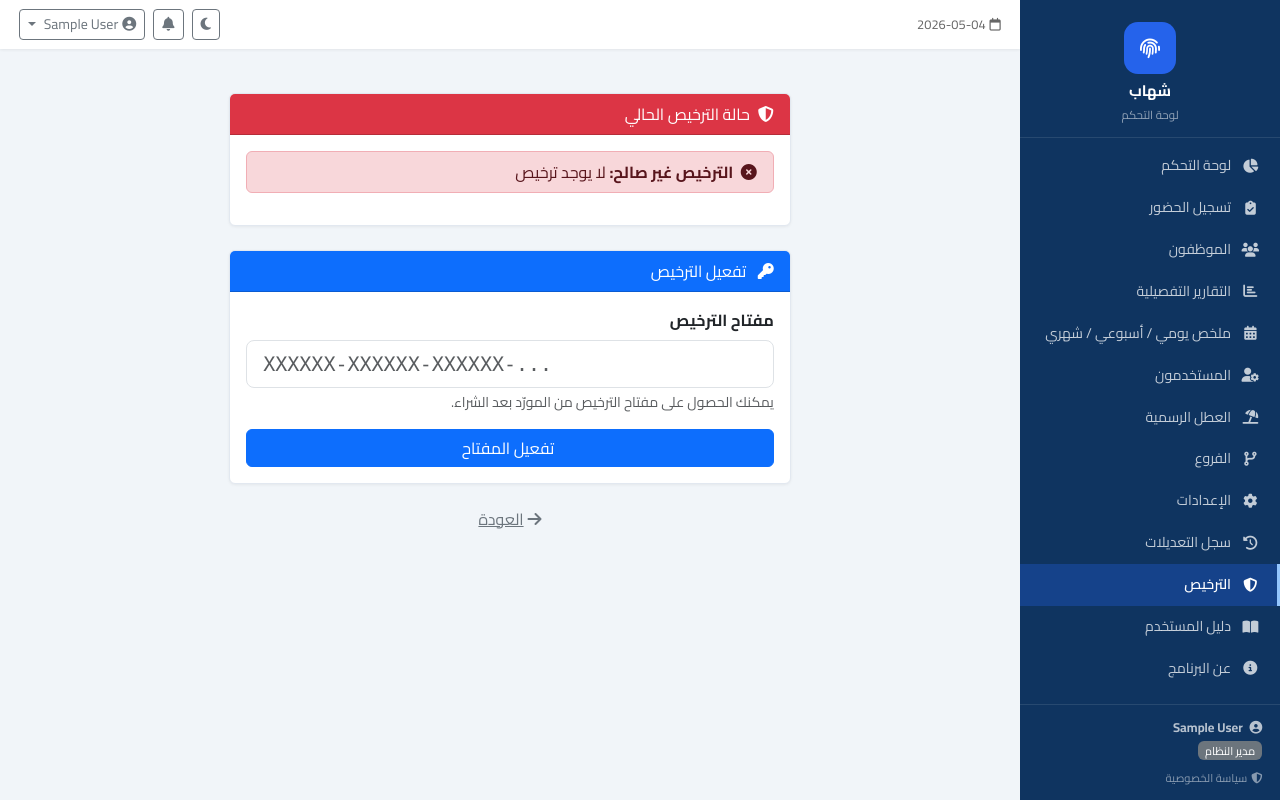
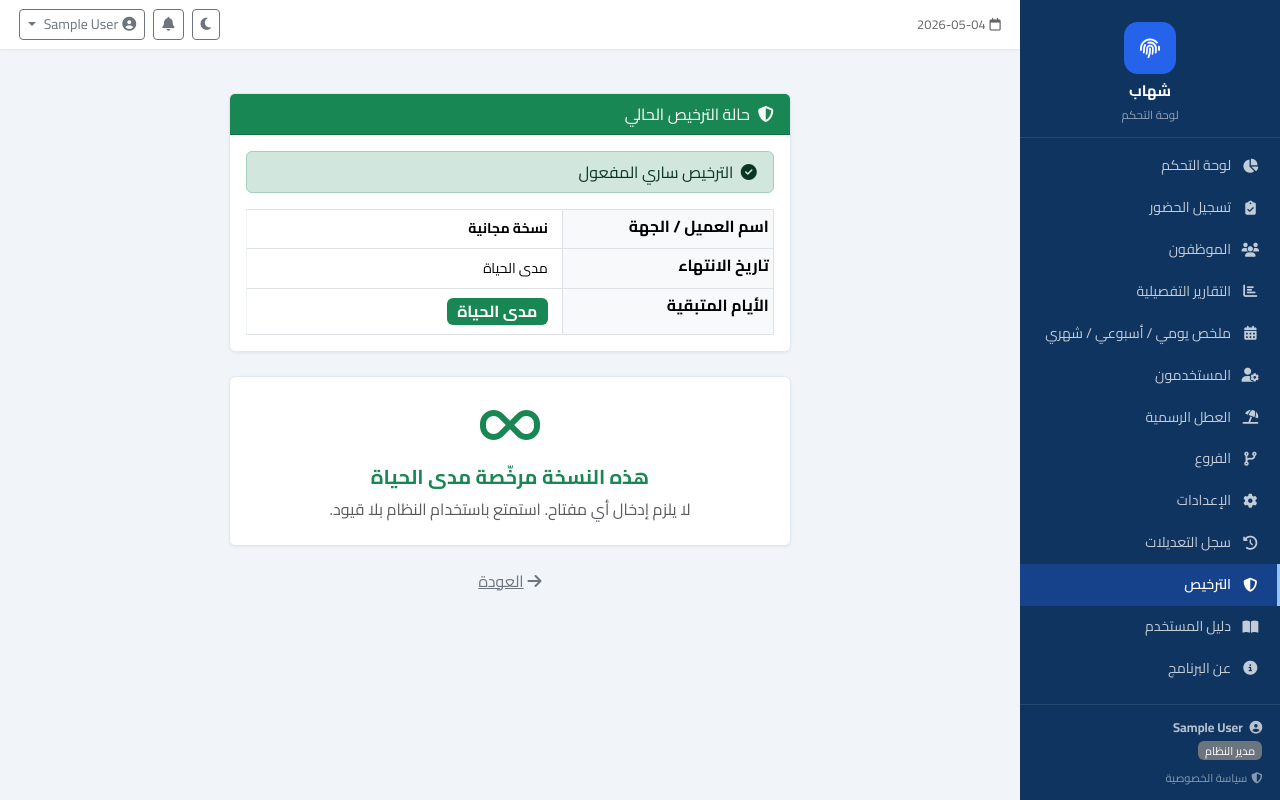
Before and after one commit to maha1236890-arch/shahab, a Flask app: page /license in a window 1280 px wide. Run offline with Flask 3, Linux system fonts and the light colour scheme; the visitor is signed in with stand-in values (Sample User, id 1); data comes from the database, SQL or seed files in the repository; data that the repository does not hold is empty; some libraries are stand-ins or nearby versions.

Commit message:
ترخيص مجاني دائم — لا يحتاج مفتاح

```diff
--- a/license.py
+++ b/license.py
@@ -130,25 +130,14 @@ def verify_license(key: str) -> dict:
 # ── حالة الترخيص (يبحث أولاً في الملف الدائم ثم في قاعدة البيانات) ───────
 
 def get_license_status() -> dict:
-    """يجلب المفتاح المخزّن ويتحقق منه"""
-    # 1) ابحث في الملف الدائم أولاً
-    key = _read_license_file()
-
-    # 2) إن لم يوجد في الملف، ابحث في قاعدة البيانات (للتوافق مع النسخ القديمة)
-    if not key:
-        try:
-            import database as db
-            key = db.get_setting("license_key", "")
-            # إن وُجد في DB ولم يكن في الملف، انقله إلى الملف الدائم
-            if key:
-                _write_license_file(key)
-        except Exception:
-            pass
-
-    if not key:
-        return {"valid": False, "reason": "لا يوجد ترخيص", "expired": False}
-
-    return verify_license(key)
+    """الترخيص دائم ومجاني — لا يحتاج مفتاح"""
+    return {
+        "valid": True,
+        "customer": "نسخة مجانية",
+        "expire": "مدى الحياة",
+        "days_left": 99999,
+        "expired": False,
+    }
 
 
 def save_license(key: str) -> dict:
--- a/templates/license.html
+++ b/templates/license.html
@@ -49,28 +49,12 @@
       </div>
     </div>
 
-    {# ── إدخال مفتاح جديد ── #}
+    {# ── رسالة الترخيص الدائم ── #}
     <div class="card border-0 shadow-sm">
-      <div class="card-header bg-primary text-white">
-        <i class="fa-solid fa-key me-2"></i>
-        {% if status.valid %}تحديث مفتاح الترخيص{% else %}تفعيل الترخيص{% endif %}
-      </div>
-      <div class="card-body">
-        <form method="POST">
-          <div class="mb-3">
-            <label class="form-label fw-bold">مفتاح الترخيص</label>
-            <input type="text" name="license_key" class="form-control form-control-lg font-monospace"
-                   placeholder="XXXXXX-XXXXXX-XXXXXX-..."
-                   autocomplete="off" autocorrect="off" spellcheck="false"
-                   dir="ltr" required>
-            <div class="form-text text-muted">
-              يمكنك الحصول على مفتاح الترخيص من المورّد بعد الشراء.
-            </div>
-          </div>
-          <button type="submit" class="btn btn-primary w-100">
-            <i class="fa-solid fa-shield-check me-1"></i>تفعيل المفتاح
-          </button>
-        </form>
+      <div class="card-body text-center py-4">
+        <i class="fa-solid fa-infinity fa-3x text-success mb-3"></i>
+        <h5 class="fw-bold text-success">هذه النسخة مرخّصة مدى الحياة</h5>
+        <p class="text-muted mb-0">لا يلزم إدخال أي مفتاح. استمتع باستخدام النظام بلا قيود.</p>
       </div>
     </div>
 
```
